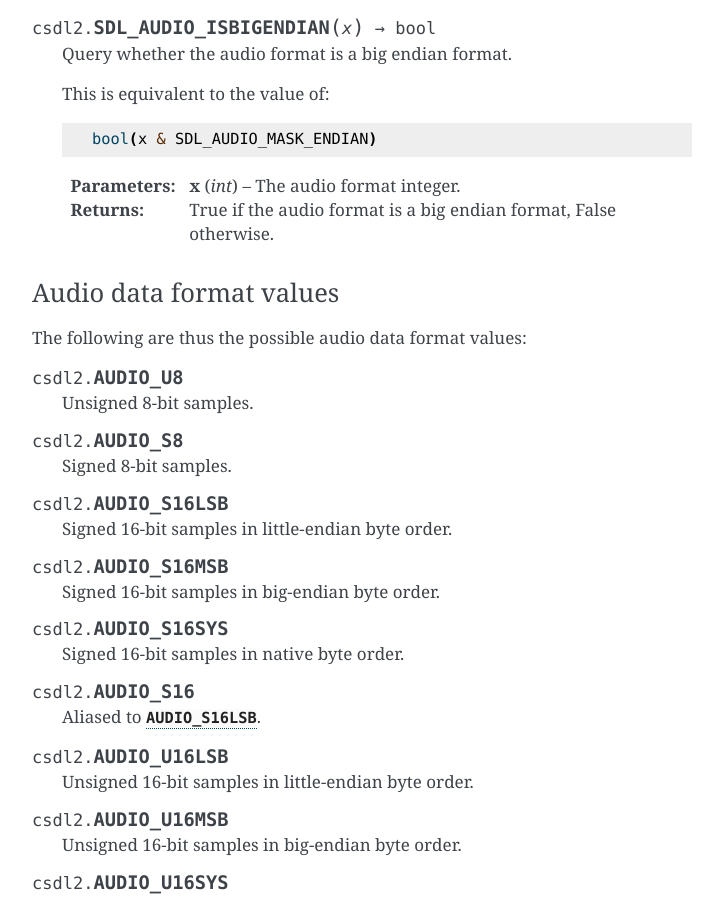
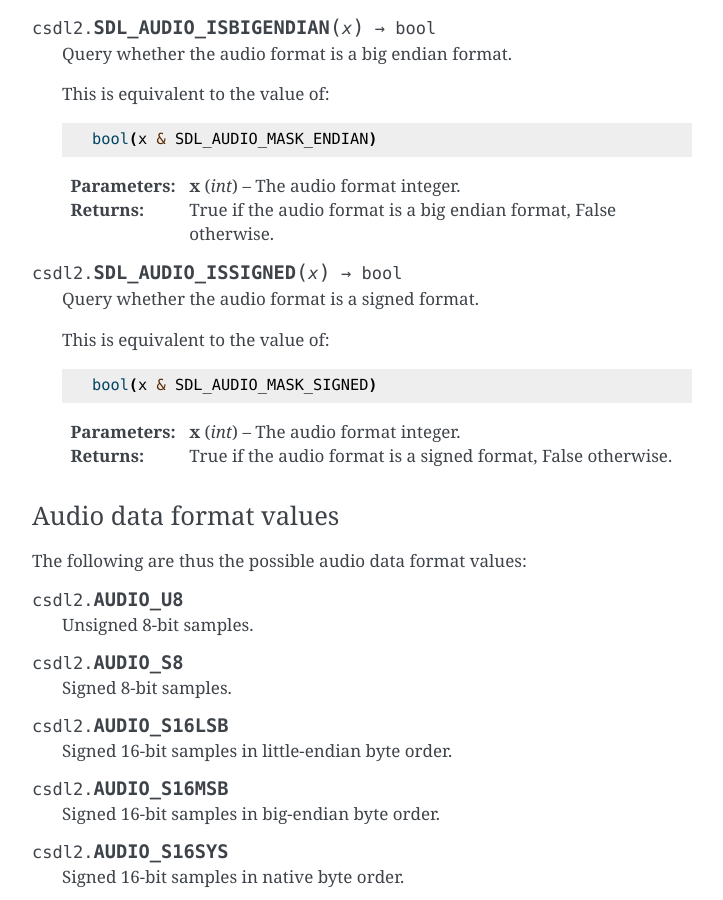
Before and after one commit to pyokagan/pycsdl2, a Sphinx documentation site: the page built from docs/api/audio.rst, in a window 1280 px wide and 900 px high, scrolled down 2345 px. Shown: the whole window, without its empty margins (388-1111 px from the left). Built offline with Sphinx 7.4.7, drawn with Linux system fonts in a browser that asks for light colours.

Commit message:
audio: implement SDL_AUDIO_ISSIGNED()

```diff
--- a/docs/api/audio.rst
+++ b/docs/api/audio.rst
@@ -127,6 +127,17 @@ Unspecified bits are always zero, but may be used in later versions of SDL.
 
    :param int x: The audio format integer.
    :returns: True if the audio format is a big endian format, False otherwise.
+
+.. function:: SDL_AUDIO_ISSIGNED(x) -> bool
+
+   Query whether the audio format is a signed format.
+
+   This is equivalent to the value of::
+
+      bool(x & SDL_AUDIO_MASK_SIGNED)
+
+   :param int x: The audio format integer.
+   :returns: True if the audio format is a signed format, False otherwise.
 
 Audio data format values
 ~~~~~~~~~~~~~~~~~~~~~~~~
```
Also changed, not shown: 3 other files.
